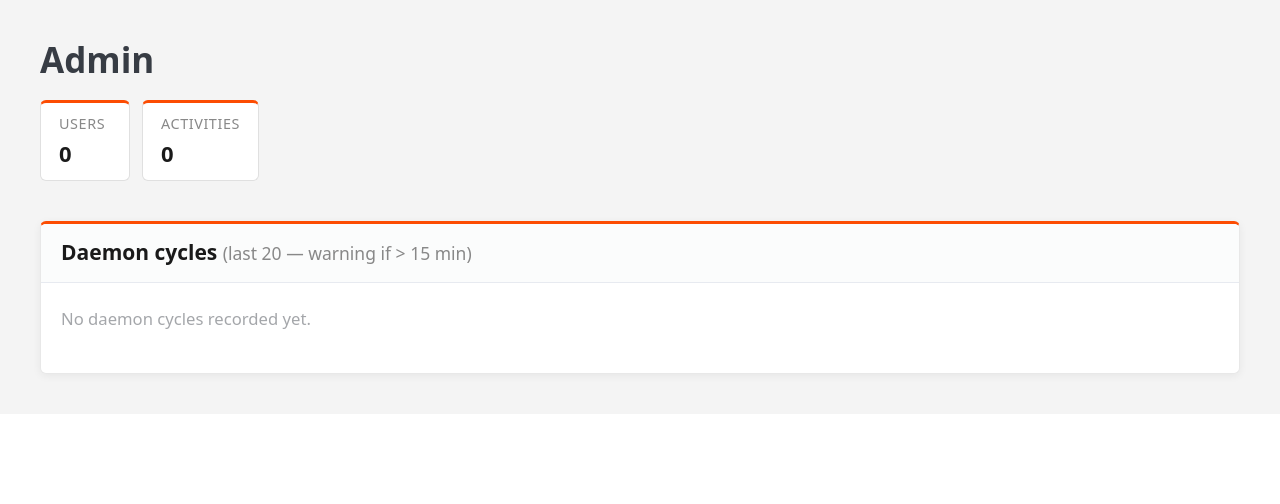
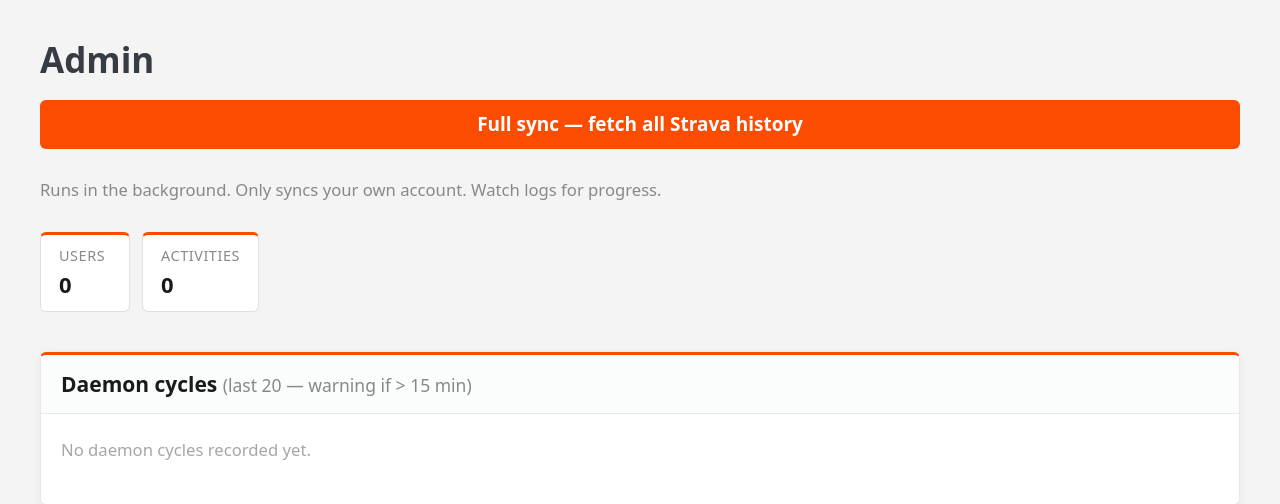
Before and after one commit to tim0s/Bikeodon, a Flask app: page /admin in a window 1280 px wide. Shown: the part 105-609 px from the top of the page. Run offline with Flask 3, Linux system fonts and the light colour scheme; the visitor is signed in with stand-in values (Sample User, id 1); data comes from the database, SQL or seed files in the repository; data that the repository does not hold is empty; some libraries are stand-ins or nearby versions.

Commit message:
Add full history sync for admin users
- strava.py: get_all_activity_ids() paginates through all pages (200/page)
- CLI: python main.py sync --full fetches entire Strava history
- Admin dashboard: Full sync button triggers background fetch+render
  for the admin's own account only; skips already-imported activities

Co-Authored-By: Claude Sonnet 4.6 <noreply@anthropic.com>

```diff
--- a/app.py
+++ b/app.py
@@ -371,6 +371,81 @@ def admin():
     return render_template("admin.html", stats=stats, interval_minutes=interval)
 
 
+@app.route("/admin/full-sync", methods=["POST"])
+@login_required
+@admin_required
+def admin_full_sync():
+    uid = int(current_user.id)
+
+    def _run():
+        from strava import StravaClient as _SC
+        access_token  = get_setting(DB_PATH, uid, "strava", "access_token") or ""
+        refresh_tok   = get_setting(DB_PATH, uid, "strava", "refresh_token") or ""
+        expires_at    = float(get_setting(DB_PATH, uid, "strava", "token_expires_at") or 0)
+        if not access_token:
+            return
+
+        def _on_refresh(a, r, e):
+            set_setting(DB_PATH, uid, "strava", "access_token",     a)
+            set_setting(DB_PATH, uid, "strava", "refresh_token",    r)
+            set_setting(DB_PATH, uid, "strava", "token_expires_at", str(e))
+
+        client = _SC(access_token=access_token, client_id=STRAVA_CLIENT_ID,
+                     client_secret=STRAVA_CLIENT_SECRET, refresh_tok=refresh_tok,
+                     expires_at=expires_at, on_refresh=_on_refresh)
+
+        print(f"[full-sync] Fetching all activity IDs for user {uid}…")
+        all_ids = client.get_all_activity_ids()
+        print(f"[full-sync] {len(all_ids)} total activities found.")
+
+        new_ids = []
+        for activity_id in all_ids:
+            if get_activity(DB_PATH, activity_id, user_id=uid):
+                continue
+            try:
+                data = client.get_activity(activity_id)
+                upsert_activity(DB_PATH, data, user_id=uid)
+                new_ids.append(activity_id)
+                print(f"[full-sync] + {data['name']}")
+            except Exception as e:
+                print(f"[full-sync] Failed {activity_id}: {e}")
+
+        if new_ids:
+            cfg = load_user_config(DB_PATH, uid, _base_cfg)
+            _render_new(new_ids, uid, cfg)
+        print(f"[full-sync] Done — {len(new_ids)} new activities imported.")
+
+    def _render_new(new_ids, uid, cfg):
+        out_dir = _base_cfg["map"].get("output_dir", "output")
+        os.makedirs(out_dir, exist_ok=True)
+        for activity_id in new_ids:
+            row = get_activity(DB_PATH, activity_id, user_id=uid)
+            if not row:
+                continue
+            from database import get_points as _gp
+            pts = _gp(row)
+            if pts:
+                try:
+                    img = render_activity_map(pts, dict(row), cfg)
+                    if img:
+                        img.save(os.path.join(out_dir, f"{activity_id}.png"))
+                        mark_rendered(DB_PATH, activity_id, uid, map=True)
+                except Exception:
+                    pass
+            else:
+                mark_rendered(DB_PATH, activity_id, uid, map=True)
+            stream = get_stream(row)
+            try:
+                generate_charts(activity_id, stream, cfg, out_dir, db_path=DB_PATH)
+                mark_rendered(DB_PATH, activity_id, uid, charts=True)
+            except Exception:
+                pass
+
+    threading.Thread(target=_run, daemon=True).start()
+    flash("Full sync started in the background — check logs for progress.", "success")
+    return redirect(url_for("admin"))
+
+
 # ---------------------------------------------------------------------------
 # You / user dashboard
 # ---------------------------------------------------------------------------
--- a/strava.py
+++ b/strava.py
@@ -104,6 +104,24 @@ class StravaClient:
         resp.raise_for_status()
         return [a["id"] for a in resp.json()]
 
+    def get_all_activity_ids(self, after: float | None = None) -> list[int]:
+        """Fetch all activity IDs by paginating through every page (max 200/page)."""
+        self._ensure_fresh()
+        ids = []
+        page = 1
+        while True:
+            params = {"per_page": 200, "page": page}
+            if after is not None:
+                params["after"] = int(after)
+            resp = self._s.get(f"{_API}/athlete/activities", params=params)
+            resp.raise_for_status()
+            batch = [a["id"] for a in resp.json()]
+            if not batch:
+                break
+            ids.extend(batch)
+            page += 1
+        return ids
+
     def get_activity(self, activity_id: int) -> dict:
         self._ensure_fresh()
         detail  = self._get_detail(activity_id)
--- a/templates/admin.html
+++ b/templates/admin.html
@@ -3,6 +3,11 @@
 {% block content %}
 
 <h2>Admin</h2>
+
+<form method="post" action="{{ url_for('admin_full_sync') }}" style="margin-bottom:1.5rem">
+  <button type="submit" class="btn-schedule">Full sync — fetch all Strava history</button>
+  <small style="display:block;margin-top:.4rem;color:#888">Runs in the background. Only syncs your own account. Watch logs for progress.</small>
+</form>
 
 <div class="activity-stats" style="margin-bottom:2rem">
   <div class="stat-chip">
```
Also changed, not shown: main.py (+15 -6 lines).
